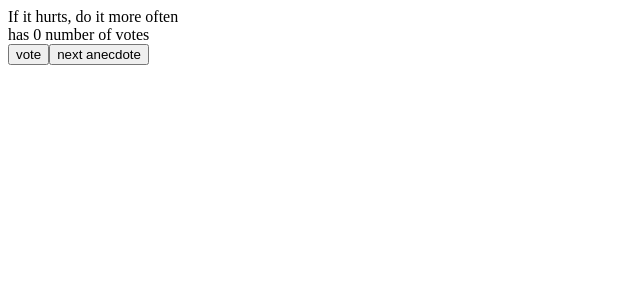
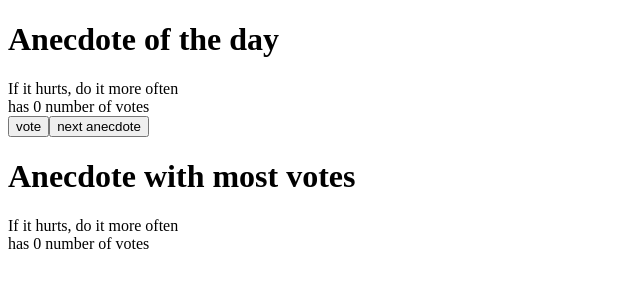
Before and after one commit to lamxw2/fullstackopen, a React (Create React App) app in the folder fullstackapp/: page / in a window 1280 px wide. Shown: the top 300 px of the page, without its empty margins (0-640 px from the left). Built offline with nearby package versions, Linux system fonts and the light colour scheme.

Commit message:
Completed part 1.14

```diff
--- a/fullstackapp/src/App.js
+++ b/fullstackapp/src/App.js
@@ -1,4 +1,11 @@
 import React, { useState } from 'react'
+
+const Anecdote = ({anecdote, point}) => (
+  <div>
+    {anecdote}<br/>
+    has {point} number of votes
+  </div>
+)
 
 const Button = ({handleClick, text}) => (
   <button onClick={handleClick}>
@@ -27,16 +34,43 @@ const App = () => {
 
   const [selected, setSelected] = useState(0)
 
+  // Obtain the array index of the highest voted anecdote
+  const indexOfMax = () => {
+
+    let maxPoints = points[0]
+    let maxIndex = 0
+
+    for (let i = 1; i < points.length; i++) {
+      if (points[i] > maxPoints) {
+        maxIndex = i;
+        maxPoints = points[i]
+      }
+    }
+
+    return (maxIndex)
+
+  }
+
+  // Assign index to a variable
+  let maxIndex = indexOfMax()
+
   return (
-    <div>
-      {anecdotes[selected]}<br/>
-      has {points[selected]} number of votes
+    <>
+      <div>
+        <h1>Anecdote of the day</h1>
+        <Anecdote anecdote={anecdotes[selected]} point={points[selected]} />
 
+        <div>
+          <Button handleClick={() => handleUpdate(selected)} text='vote' />
+          <Button handleClick={() => setSelected(Math.floor(Math.random() * (anecdotes.length - 1)))} text='next anecdote' />
+        </div>
+      </div>
       <div>
-        <Button handleClick={() => handleUpdate(selected)} text='vote' />
-        <Button handleClick={() => setSelected(Math.floor(Math.random() * (anecdotes.length - 1)))} text='next anecdote' />
+        <h1>Anecdote with most votes</h1>
+        <Anecdote anecdote={anecdotes[maxIndex]} point={points[maxIndex]} />
+
       </div>
-    </div>
+    </>
   )
 }
 
```
